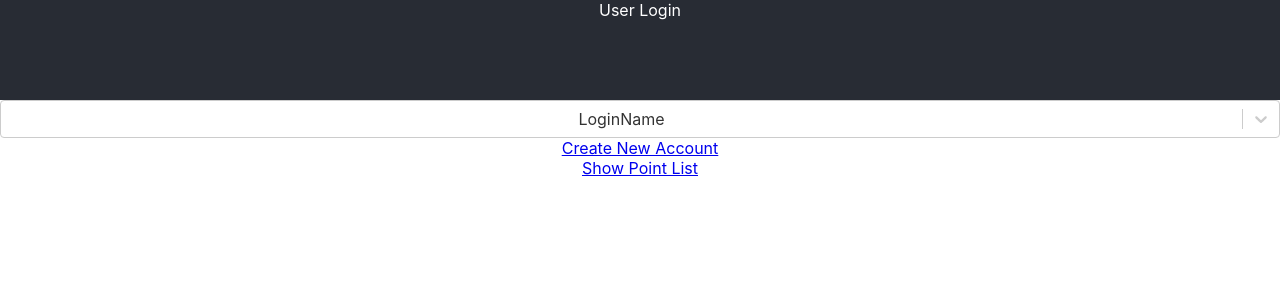
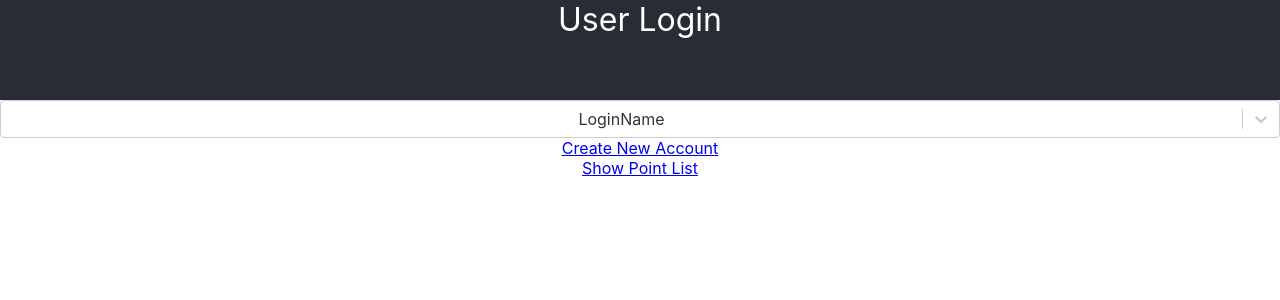
Before and after one commit to Zacky2022/uttc-hackathon, a React (Create React App) app in the folder FE/: page / in a window 1280 px wide. Shown: the top 300 px of the page. Built offline with nearby package versions, Linux system fonts and the light colour scheme; no server answers.

Commit message:
font-size

```diff
--- a/FE/src/App.css
+++ b/FE/src/App.css
@@ -14,6 +14,7 @@
 }
 
 .App-header {
+  font-size:xx-large;
   background-color: #282c34;
   min-height:100px;
   color: white;
--- a/FE/src/Login.tsx
+++ b/FE/src/Login.tsx
@@ -37,9 +37,7 @@ const Login = (props:Props) => {
   const navigate = useNavigate();
   return (
     <div className="App">
-      <header className="App-header">
-        User Login
-      </header>
+      <header className="App-header">User Login</header>
       <main className="App-body">
         <Select
         options={options}
--- a/FE/src/Pointlist.tsx
+++ b/FE/src/Pointlist.tsx
@@ -21,9 +21,7 @@ function List() {
 
   return (
     <div className="App">
-      <header className="App-header">
-        Point List
-      </header>
+      <header className="App-header">Point List</header>
       <main className="App-body">
         <div className="datacontainer">
             <ul>
--- a/FE/src/Register.tsx
+++ b/FE/src/Register.tsx
@@ -34,9 +34,7 @@ function Register() {
 
     return (
       <div className="App">
-        <header className="App-header">
-          Create New Account
-        </header>
+        <header className="App-header">Create New Account</header>
         <main className="App-body">
           <Registerbox onSubmit={onSubmit} />
           <div className="datacontainer">
```
